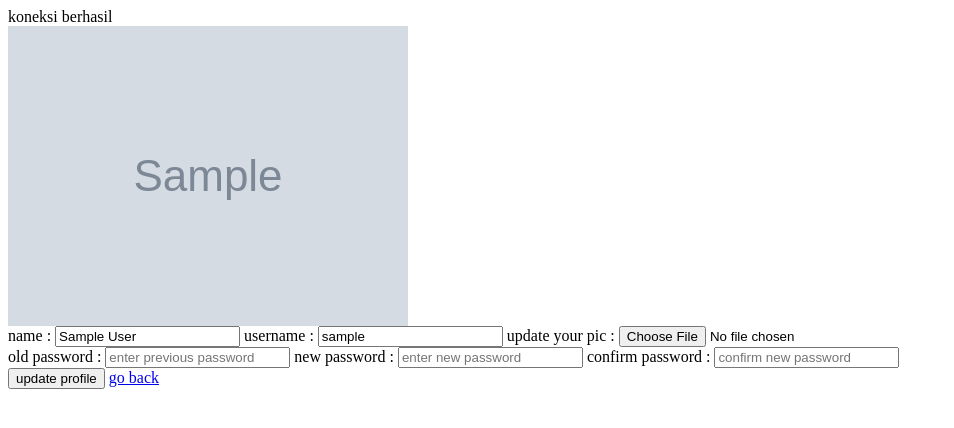
After one commit to grantsam/ZjiwaCares1, a PHP site: page /update_dashboard.php in a window 1280 px wide. The commit adds this page. Shown: the top 428 px of the page, without its empty margins (0-954 px from the left). Run offline with PHP 8.4, Linux system fonts and the light colour scheme; the visitor is signed in with stand-in values (Sample User, id 1); tables that the repository leaves empty or names only in its code hold one stand-in row (values such as "Sample post"); grey boxes marked "Sample" are stand-in pictures.

Commit message:
update v4 grant

```diff
--- a/ZjiwaCare/dashboard.php
+++ b/ZjiwaCare/dashboard.php
@@ -39,7 +39,7 @@
 
     ?>
     <h3> <?= $_SESSION['user_id'] ?> </h3>
-    <a href="dashboard.php" class="btn">update profile</a>
+    <a href="update_dashboard.php" class="btn">update profile</a>
     </div>
 
 </body>
--- a/ZjiwaCare/login.php
+++ b/ZjiwaCare/login.php
@@ -26,7 +26,7 @@
         $_SESSION["is_login"] = true;
         $_SESSION["user_id"] = $data['id'];
 
-        header("location: dashboard.php");
+        header("location: login.php");
     }
     else{
         $login_message =  "akun tidak ditemukan";
--- /dev/null
+++ b/ZjiwaCare/update_dashboard.php
@@ -0,0 +1,98 @@
+<?php
+include 'database.php';
+session_start();
+$user_id = $_SESSION['user_id'];
+
+if(isset($_POST['update_profile'])){
+    $update_name = mysqli_real_escape_string($db,$_POST['update_name']);
+    $update_username = mysqli_real_escape_string($db,$_POST['update_username']);
+
+    mysqli_query($db,"UPDATE `users` SET name = '$update_name', username = '$update_username' WHERE id = '$user_id' ");
+
+    $old_password = isset($_POST['old_password']) ? $_POST['old_password'] : '';
+    $update_password = mysqli_real_escape_string($db, hash('sha256', $_POST['update_password']));
+    $new_password = mysqli_real_escape_string($db, hash('sha256', $_POST['new_password']));
+    $confirm_password = mysqli_real_escape_string($db, hash('sha256', $_POST['confirm_password']));
+
+
+    if(!empty($update_password) || !empty($new_password) || !empty($confirm_password)){
+        if($update_password != $old_password){
+            $message[] = 'old password not matched!';
+        }
+        else if($new_password != $confirm_password){
+            $message[] = 'confirm password not matched';
+        }
+        else{
+            mysqli_query($db,"UPDATE `users` SET password = '$confirm_password' WHERE id = '$user_id' ");
+            $message[] = 'password updated successfully!';
+        }
+    }
+}
+
+
+?>
+
+<!DOCTYPE html>
+<html lang="en">
+<head>
+    <meta charset="UTF-8">
+    <meta name="viewport" content="width=device-width, initial-scale=1.0">
+    <title>Update Profile</title>
+    <link rel="stylesheet" href="dashboard.css">
+</head>
+
+<body>
+
+<div class="update-profile">
+    <?php
+        $sql = "SELECT * FROM users WHERE id = '$user_id'";
+        $result = $db->query($sql);
+
+        if($result->num_rows>0) {
+            $data = $result->fetch_assoc();
+        }
+
+
+    ?>
+    <form action="" method="post" enctype="multipart/form-data">
+        <?php
+            if($data['image'] == ''){
+                echo '<img src="1.png">';
+            }
+            else{
+                echo '<img src = "'.$data['image'].'">';
+            }
+
+            if(isset($message)){
+                foreach($message as $message){
+                    echo '<div class="message">'.$message.'</div>';
+                }
+            }
+        ?>
+        <div class="flex">
+            <div class="inputBox">
+                <span>name :</span>
+                <input type="text" name="update_name" value="<?php echo $data['name'] ?> " class="box">
+                <span>username :</span>
+                <input type="text" name="update_username" value="<?php echo $data['username'] ?> " class="box">
+                <span>update your pic :</span>
+                <input type="file" name="update_image" accept="image/jpg, image/jpeg, image/png" class="box">
+            </div>
+            <div class="inputBox">
+                <input type="hidden" name="old_password" value="<?php echo $data['password'] ?>">
+                <span>old password :</span>
+                <input type="password" name="update_password" placeholder="enter previous password" class="box">
+                <span>new password :</span>
+                <input type="password" name="new_password" placeholder="enter new password" class="box">
+                <span>confirm password :</span>
+                <input type="password" name="confirm_password" placeholder="confirm new password" class="box">
+            </div>
+        </div>
+        <input type="submit" value="update profile" name="update_profile" class="btn">
+        <a href="dashboard.php" class="delete-btn">go back</a>
+    </form>
+
+</div>
+
+</body>
+</html>
```
